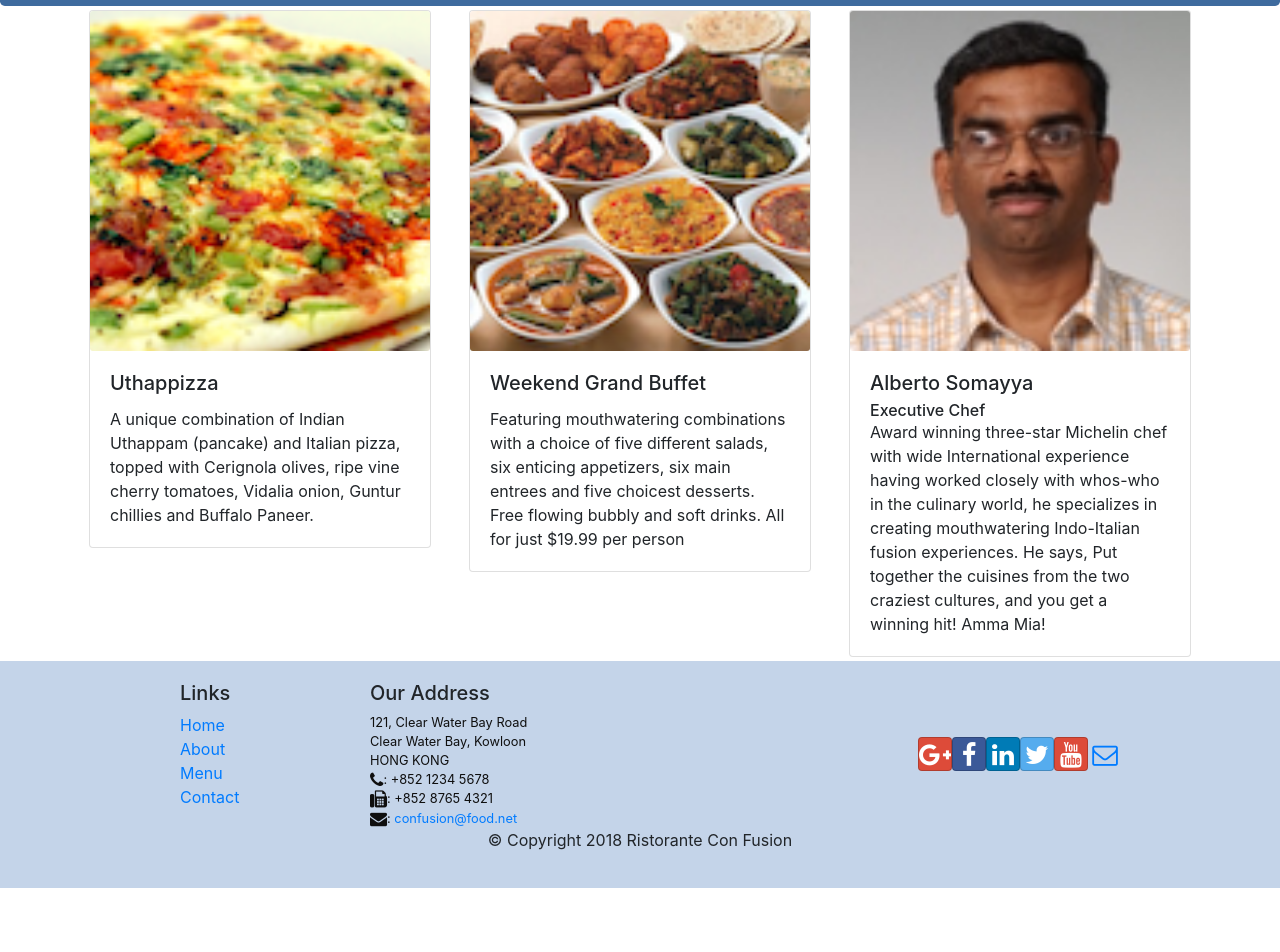
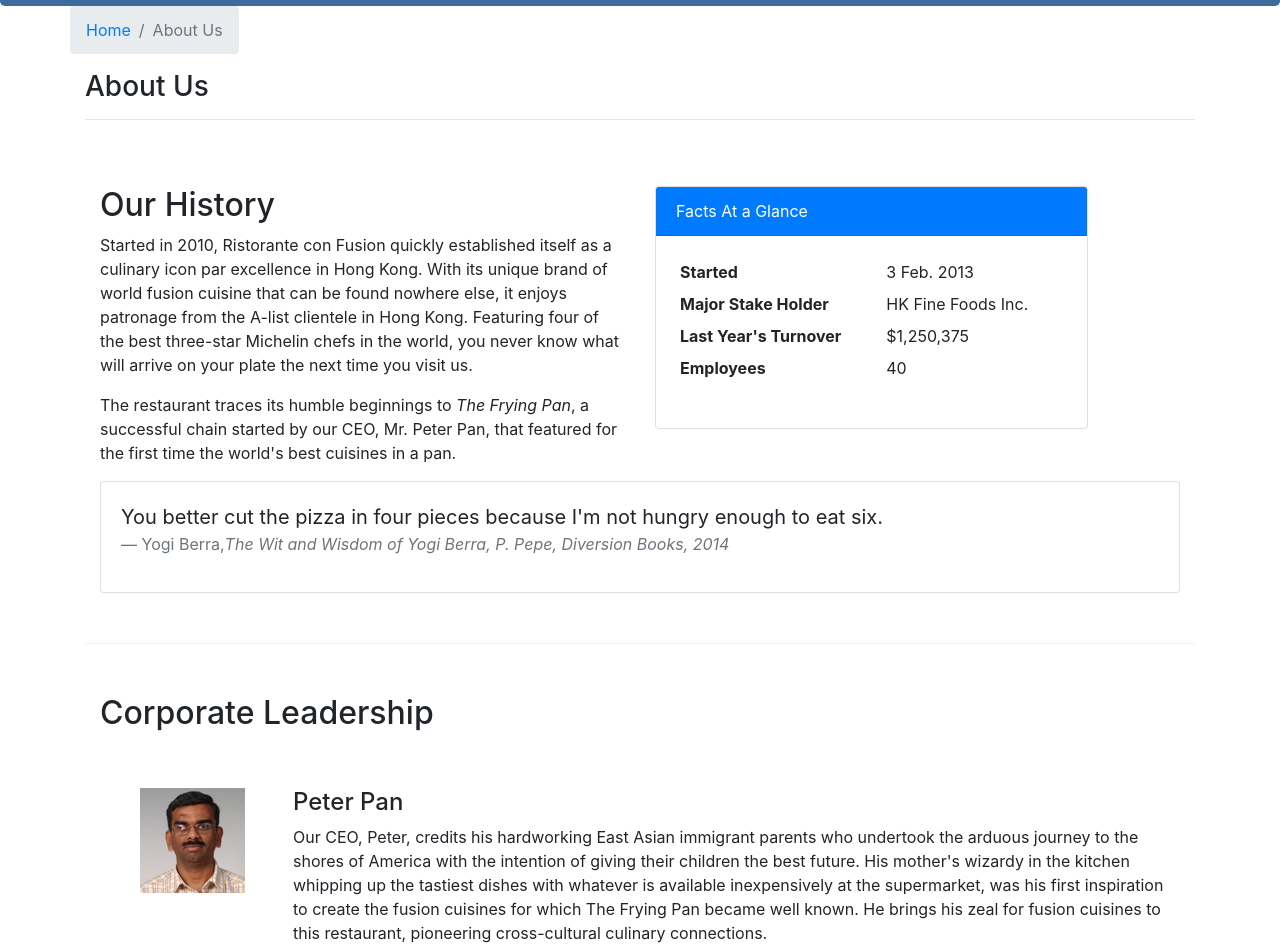
Before and after one commit to kaleloscope/fed_react_coursera, a React (Create React App) app: page /aboutus in a window 1280 px wide. Before the commit this address led to /home. Shown: the part 336-1288 px from the top of the page. Before the commit the page ends 1224 px from the top, so only its background shows below. Built offline with nearby package versions, Linux system fonts and the light colour scheme.

Commit message:
added aboutus and fixed errors

```diff
--- a/package.json
+++ b/package.json
@@ -9,6 +9,8 @@
     "bootstrap": "4.0.0",
     "bootstrap-social": "^5.1.1",
     "font-awesome": "^4.7.0",
+    "jquery": "^3.6.0",
+    "popper.js": "^1.16.1",
     "react": "^17.0.2",
     "react-dom": "^17.0.2",
     "react-router-dom": "^4.3.1",
--- /dev/null
+++ b/src/components/AboutUs.jsx
@@ -0,0 +1,99 @@
+import React from 'react';
+import { Breadcrumb, BreadcrumbItem, Card, CardBody, CardHeader, Media } from 'reactstrap';
+import { Link } from 'react-router-dom';
+
+function RenderLeader({ leader }) {
+    return(
+        <div key={leader.id} className="col-12 mt-5">
+            <Media tag="li">
+                <Media left middle>
+                    <Media object src={leader.image} alt={leader.name} />
+                </Media>
+                <Media body className="ml-5">
+                    <Media heading>{leader.name}</Media>
+                    <p>{leader.description}</p>
+                </Media>
+            </Media>
+        </div>
+    );
+}
+
+
+function About(props) {
+
+    const leaders = props.leaders.map((leader) => {
+        return (
+            <RenderLeader leader={leader} />
+        );
+    });
+
+    return (
+        <div className="container">
+            <div className="row">
+                <Breadcrumb>
+                    <BreadcrumbItem><Link to="/home">Home</Link></BreadcrumbItem>
+                    <BreadcrumbItem active>About Us</BreadcrumbItem>
+                </Breadcrumb>
+                <div className="col-12">
+                    <h3>About Us</h3>
+                    <hr />
+                </div>
+            </div>
+            <div className="row row-content">
+                <div className="col-12 col-md-6">
+                    <h2>Our History</h2>
+                    <p>Started in 2010, Ristorante con Fusion quickly established itself as a culinary icon par excellence in Hong Kong. With its unique brand of world fusion cuisine that can be found nowhere else, it enjoys patronage from the A-list clientele in Hong Kong.  Featuring four of the best three-star Michelin chefs in the world, you never know what will arrive on your plate the next time you visit us.</p>
+                    <p>The restaurant traces its humble beginnings to <em>The Frying Pan</em>, a successful chain started by our CEO, Mr. Peter Pan, that featured for the first time the world's best cuisines in a pan.</p>
+                </div>
+                <div className="col-12 col-md-5">
+                    <Card>
+                        <CardHeader className="bg-primary text-white">Facts At a Glance</CardHeader>
+                        <CardBody>
+                            <dl className="row p-1">
+                                <dt className="col-6">Started</dt>
+                                <dd className="col-6">3 Feb. 2013</dd>
+                                <dt className="col-6">Major Stake Holder</dt>
+                                <dd className="col-6">HK Fine Foods Inc.</dd>
+                                <dt className="col-6">Last Year's Turnover</dt>
+                                <dd className="col-6">$1,250,375</dd>
+                                <dt className="col-6">Employees</dt>
+                                <dd className="col-6">40</dd>
+                            </dl>
+                        </CardBody>
+                    </Card>
+                </div>
+                <div className="col-12">
+                    <Card>
+                        <CardBody className="bg-faded">
+                            <blockquote className="blockquote">
+                                <p className="mb-0">You better cut the pizza in four pieces because
+                                    I'm not hungry enough to eat six.</p>
+                                <footer className="blockquote-footer">Yogi Berra,
+                                <cite title="Source Title">The Wit and Wisdom of Yogi Berra,
+                                    P. Pepe, Diversion Books, 2014</cite>
+                                </footer>
+                            </blockquote>
+                        </CardBody>
+                    </Card>
+                </div>
+            </div>
+
+
+            <div className="row row-content">
+                <div className="col-12">
+                    <h2>Corporate Leadership</h2>
+                </div>
+
+                <div className="col-12">
+                    <div className="row">
+                        <Media list>
+                            {leaders}
+                        </Media>
+                    </div>
+                </div>
+            </div>
+        </div>
+    );
+}
+
+export default About;
--- a/src/components/Main.jsx
+++ b/src/components/Main.jsx
@@ -1,5 +1,3 @@
-
-
 import { Navbar, NavbarBrand } from 'reactstrap';
 import React, { Component } from 'react';
 import Menu from './Menu';
@@ -13,6 +11,8 @@
 import { PROMOTIONS } from '../shared/promotions';
 import { LEADERS } from '../shared/leaders';
 import { COMMENTS } from '../shared/comments';
+import About from './AboutUs';
+
 
 
 class Main extends Component {
@@ -52,6 +52,7 @@
               <Route exact path='/menu' component={() => <Menu dishes={this.state.dishes} />} />
               <Route path = '/menu/:dishId' component = {DishWithId}/>
               <Route exact path = '/contactus' component = {Contact}/>
+              <Route path='/aboutus' component={() => <About leaders = {this.state.leaders} />}/>
               <Redirect to="/home" />
         </Switch>
         <Footer/>
--- a/src/index.js
+++ b/src/index.js
@@ -6,6 +6,9 @@
 import reportWebVitals from './reportWebVitals';
 import 'font-awesome/css/font-awesome.css';
 import 'bootstrap-social/bootstrap-social.css';
+import $ from 'jquery';
+import Popper from 'popper.js';
+import 'bootstrap/dist/js/bootstrap.bundle.min';
 
 
 ReactDOM.render(
```
Also changed, not shown: src/components/DishdetailComponent.jsx (+0 -12 lines), 2 other files (tests, documents, lock files or other folders).
